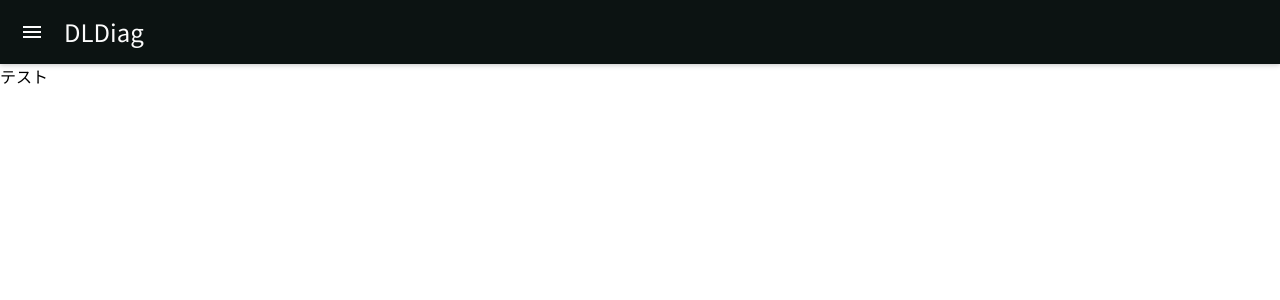
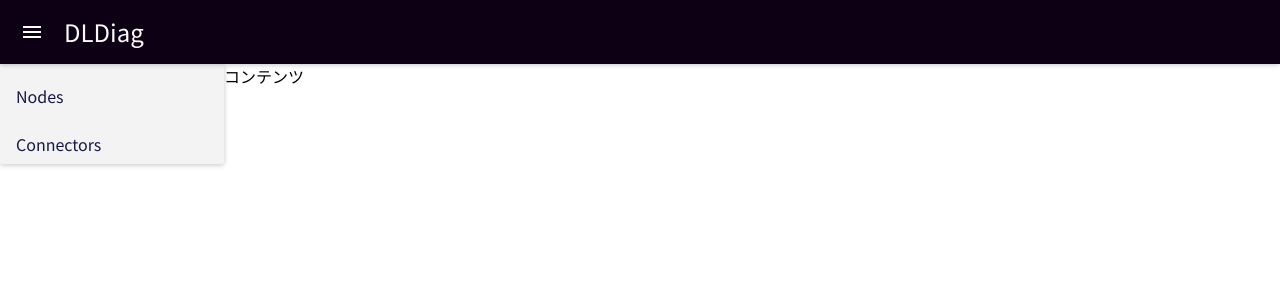
Before and after one commit to ohtaman/dldiag, a React (Create React App) app: page / in a window 1280 px wide. Shown: the top 300 px of the page. Built offline with nearby package versions, Linux system fonts and the light colour scheme; what react-tap-event-plugin would draw is missing.

Commit message:
[add] Create ToolBar and modify theme.

```diff
--- /dev/null
+++ b/src/components/app.css
@@ -0,0 +1,15 @@
+.app {
+    display: flex;
+    flex-flow: row wrap;
+    justify-content: center;
+    align-content: flex-start;
+}
+
+.tool-bar {
+    flex-basis: 196px;
+    flex-grow: 0;
+}
+
+.contents {
+    flex-grow: 1;
+}
--- a/src/components/app.jsx
+++ b/src/components/app.jsx
@@ -1,15 +1,20 @@
-import React from 'react'
+import React from 'react';
 import AppBar from 'material-ui/AppBar';
+
+import './app.css';
+import ToolBar from './tool-bar';
+
 
 class App extends React.Component {
   render() {
-    return(
-      <div className='app'>
+    return (
+      <div className="app">
         <AppBar title="DLDiag" />
-       テスト
+        <ToolBar />
+        <div className="contents" >コンテンツ</div>
       </div>
     );
   }
-}
+};
 
 export default App;
--- /dev/null
+++ b/src/components/tool-bar.css
@@ -0,0 +1,3 @@
+.tool-bar {
+    height: 100px;
+}
--- /dev/null
+++ b/src/components/tool-bar.jsx
@@ -0,0 +1,19 @@
+import React from 'react'
+
+import './tool-bar.css';
+import {Card, Menu, MenuItem} from 'material-ui';
+
+class ToolBar extends React.Component {
+  render() {
+    return (
+      <Card className="tool-bar">
+        <Menu>
+          <MenuItem primaryText="Nodes" />
+          <MenuItem primaryText="Connectors" />
+        </Menu>
+      </Card>
+    );
+  }
+};
+
+export default ToolBar;
--- a/src/index.js
+++ b/src/index.js
@@ -5,8 +5,8 @@ import MuiThemeProvider from 'material-ui/styles/MuiThemeProvider';
 import getMuiTheme from 'material-ui/styles/getMuiTheme';
 import injectTapEventPlugin from 'react-tap-event-plugin';
 
+import './index.css';
 import Theme from './theme';
-import './index.css';
 import configureStore from './store/configure-store';
 import AppContainer from './containers/app-container';
 
--- a/src/theme.js
+++ b/src/theme.js
@@ -4,15 +4,15 @@ import {fade} from 'material-ui/utils/colorManipulator';
 export default {
     fontFamily: 'Noto Sans JP, Roboto, sans-serif',
     palette: {
-        primary1Color: '#0C1312',
-        primary2Color: '#9C0302',
-        primary3Color: '#8C9392',
+        primary1Color: '#0D0015',
+        primary2Color: '#17184B',
+        primary3Color: '#192F60',
         accent1Color: '#BA0505',
-        accent2Color: '#F20F21',
-        accent3Color: '#94B78D',
-        textColor: Colors.darkBlack,
+        accent2Color: '#E83929',
+        accent3Color: '#E6B422',
+        textColor: '#17184B',
         alternateTextColor: '#FCFCFC',
-        canvasColor: '#F9E9CB',
+        canvasColor: '#F3F3F3',
         borderColor: '#0C1312',
         disabledColor: fade(Colors.darkBlack, 0.3),
         pickerHeaderColor: Colors.darkBlack,
```
